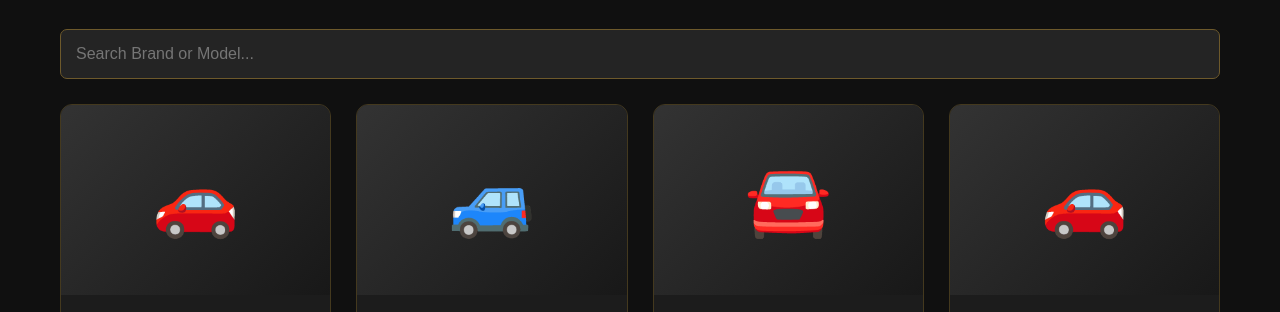
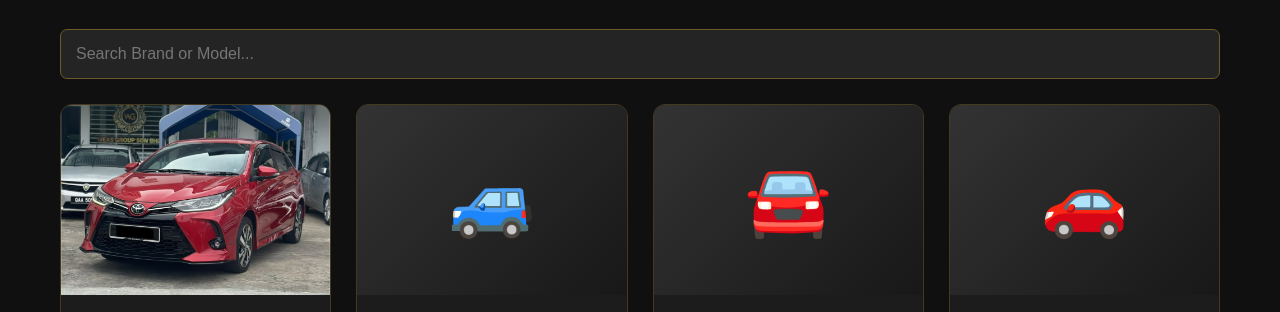
Before and after one commit to ytatt196/Air-Plus-Performance, a plain HTML site: page index.html in a window 1280 px wide. Shown: the part 628-940 px from the top of the page. Drawn offline with Linux system fonts and the light colour scheme.

Commit message:
Add Toyota Yaris Front Photo

```diff
--- a/index.html
+++ b/index.html
@@ -204,7 +204,15 @@ footer {
   <div class="car-grid" id="carGrid">
 
     <div class="car-card">
-      <div class="car-photo">🚗</div>
+
+<div class="car-photo">
+  <img
+    src="Front Toyota yaris red.jpg"
+    alt="Toyota Yaris 1.5E 2022"
+    style="width:100%;height:100%;object-fit:cover;"
+  >
+</div>
+
       <div class="car-info">
         <h3>Toyota Yaris 1.5E</h3>
         <div class="car-year">Year: 2022</div>
```
